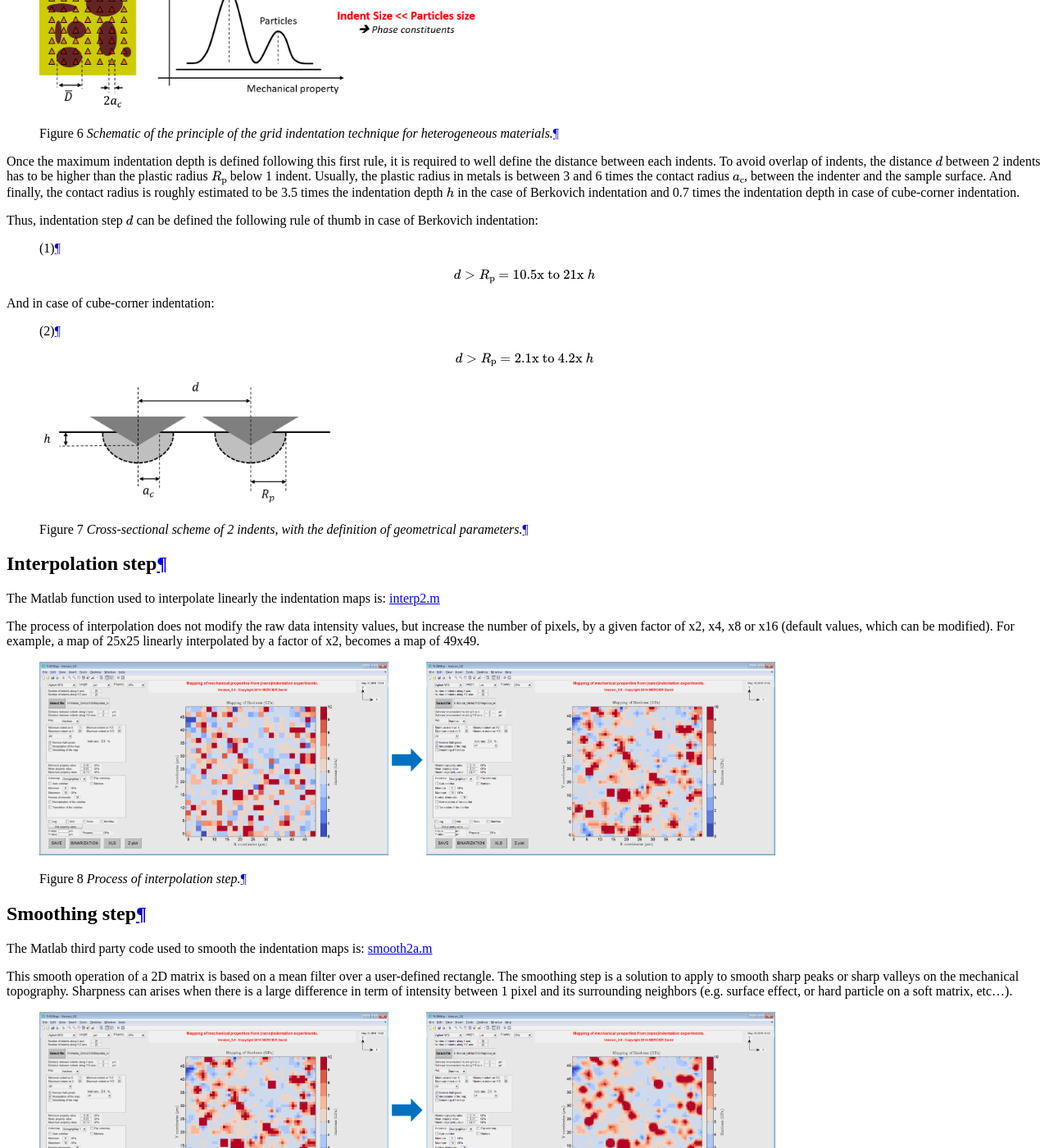
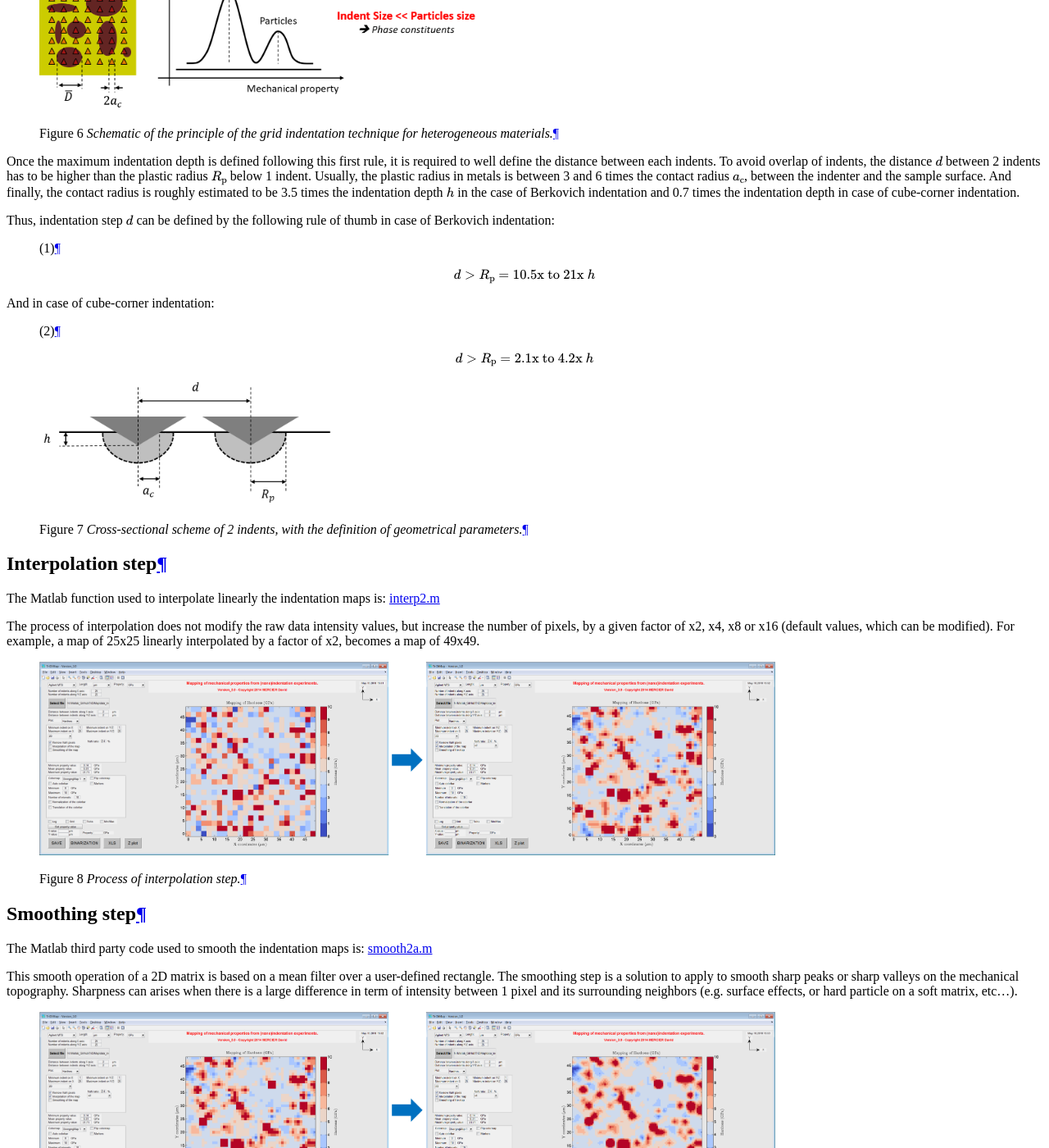
Before and after one commit to DavidMercier/TriDiMap, a Sphinx documentation site: the page built from doc/mapping.rst, in a window 1280 px wide and 1400 px high, scrolled down 1565 px. Shown: the whole window at 82% size. Built offline with Sphinx 7.4.7, drawn with Linux system fonts in a browser that asks for light colours; comment, search, counter and statistics services are not loaded.

Commit message:
Update mapping.rst

```diff
--- a/doc/mapping.rst
+++ b/doc/mapping.rst
@@ -62,7 +62,7 @@ To avoid overlap of indents, the distance :math:`d` between 2 indents has to be
 Usually, the plastic radius in metals is between 3 and 6 times the contact radius :math:`a_\text{c}`, between the indenter and the sample surface.
 And finally, the contact radius is roughly estimated to be 3.5 times the indentation depth :math:`h` in the case of Berkovich indentation and 0.7 times the indentation depth in case of cube-corner indentation.
 
-Thus, indentation step :math:`d` can be defined the following rule of thumb in case of Berkovich indentation:
+Thus, indentation step :math:`d` can be defined by the following rule of thumb in case of Berkovich indentation:
 
     .. math:: d > R_\text{p} = 10.5\text{x to } 21\text{x }h
             :label: berkovich_indent_dist
@@ -100,7 +100,7 @@ The |matlab| third party code used to smooth the indentation maps is: `smooth2a.
 
 This smooth operation of a 2D matrix is based on a mean filter over a user-defined rectangle.
 The smoothing step is a solution to apply to smooth sharp peaks or sharp valleys on the mechanical topography.
-Sharpness can arises when there is a large difference in term of intensity between 1 pixel and its surrounding neighbors (e.g. surface effect, or hard particle on a soft matrix, etc...).
+Sharpness can arises when there is a large difference in term of intensity between 1 pixel and its surrounding neighbors (e.g. surface effects, or hard particle on a soft matrix, etc...).
 
 .. figure:: ./_pictures/SmoothingStep.png
    :scale: 40 %
```
